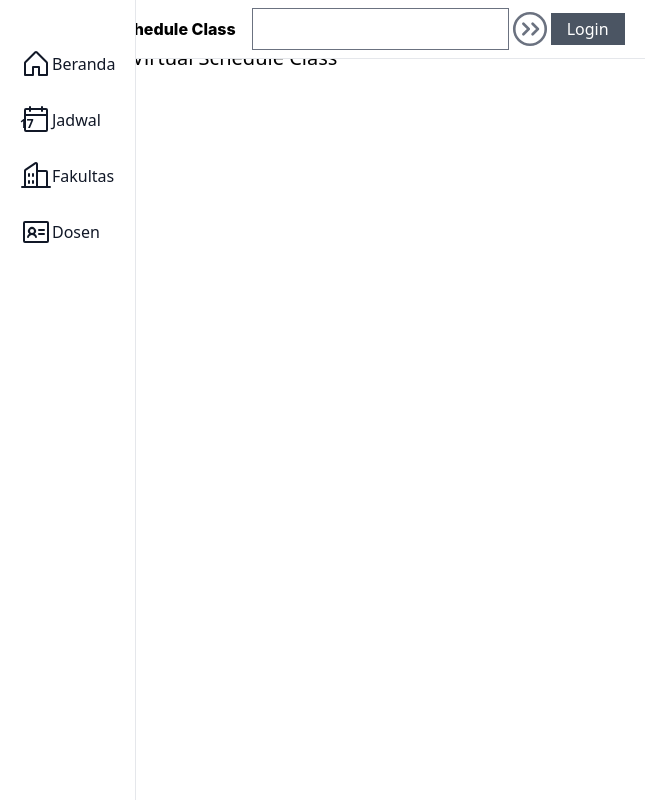
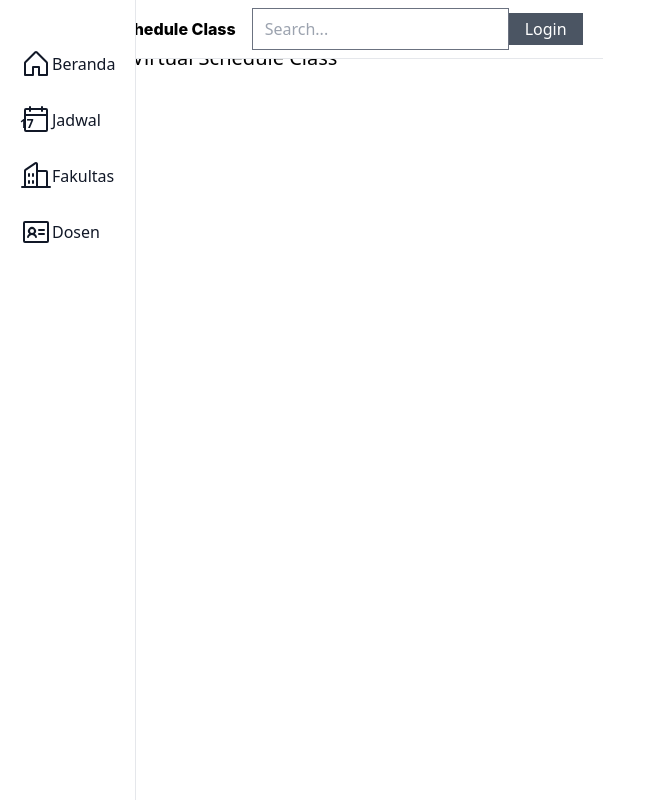
Before and after one commit to SisfoProject/VS-Class, a React (Vite) app: page / in a window 1280 px wide. Shown: the whole page, without its empty margins (0-667 px from the left). Built offline with nearby package versions, Linux system fonts and the light colour scheme; no server answers; grey boxes are pictures that could not be loaded.

Commit message:
Add files via upload

```diff
--- a/src/components/NavbarX.jsx
+++ b/src/components/NavbarX.jsx
@@ -137,10 +137,7 @@ export default function NavbarX() {
   const [open, setOpen] = React.useState(false);
   const handleOpen = () => setOpen((cur) => !cur);
 
-  const handleSearch = async (e) => {
-    e.preventDefault();
-    navigate(`/search/${title}`);
-  }
+
 
   const handleLogin = async (e) => {
     if(!checked){
@@ -190,10 +187,8 @@ export default function NavbarX() {
               Virtual Schedule Class
             </Typography>
             <div className="flex items-center justify-center lg:ml-32 w-[50%] xl:w-[60%] 2xl:w-[70%]">
-              <input type="text" className=" rounded-3xl w-full" onChange={(e) => setTitle(e.target.value)} />
-              <button onClick={handleSearch}>
-                <CaretCircleDoubleRight size={42} className="text-gray-500"/>
-              </button>
+              <input type="text" className=" rounded-3xl w-full " onChange={(e) => setTitle(e.target.value)} placeholder="Search..." onKeyDown={(e) => e.key === 'Enter' && navigate(`/search/${title}`)}/>
+
             </div>
             {localStorage.getItem('npm') == null ? (
               <button className="bg-gray-600 mr-3 px-4 py-1 rounded-2xl text-white" onClick={handleOpen}>
```
